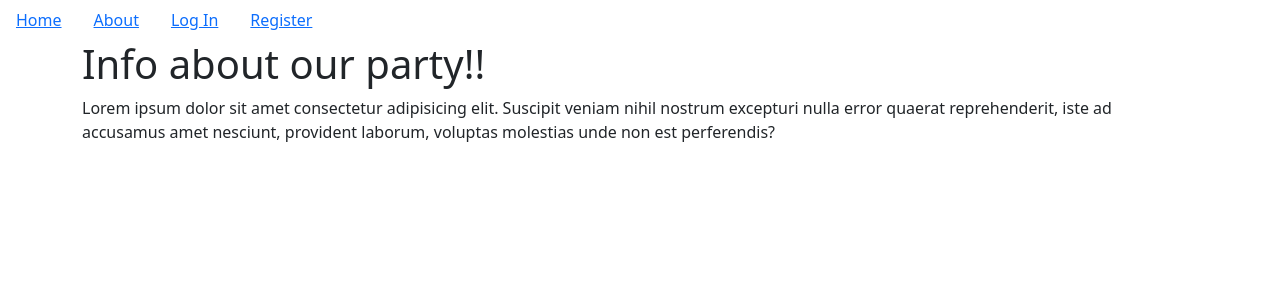
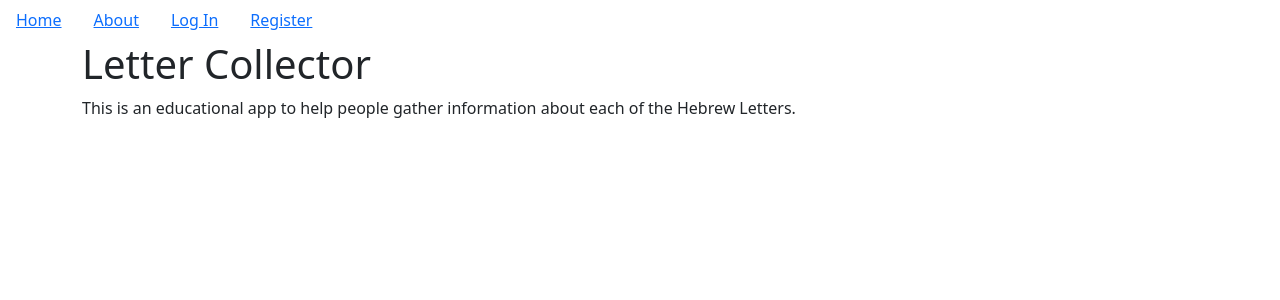
Before and after one commit to 770eitan/flask-letters-blog, a Flask app: page /info in a window 1280 px wide. Shown: the top 300 px of the page. Run offline with Flask 2, Linux system fonts and the light colour scheme.

Commit message:
add letters

```diff
--- a/myapp/templates/base.html
+++ b/myapp/templates/base.html
@@ -6,7 +6,7 @@
     <meta charset="UTF-8">
     <meta http-equiv="X-UA-Compatible" content="IE=edge">
     <meta name="viewport" content="width=device-width, initial-scale=1.0">
-    <title>Party!</title>
+    <title>Hebrew Letters Collector!</title>
 </head>
 <body>
     <ul class="nav">
--- a/myapp/templates/info.html
+++ b/myapp/templates/info.html
@@ -1,8 +1,9 @@
 {% extends "base.html" %}
 {% block content %}
     <div class="jumbotron">
-        <h1>Info about our party!!</h1>
-        <p>Lorem ipsum dolor sit amet consectetur adipisicing elit. Suscipit veniam nihil nostrum excepturi nulla error quaerat reprehenderit, iste ad accusamus amet nesciunt, provident laborum, voluptas molestias unde non est perferendis?</p>
+        <h1>Letter Collector</h1>
+        <p>This is an educational app to help people gather information about each of the Hebrew Letters. </p>
     </div>
 
+
 {% endblock %}
```
